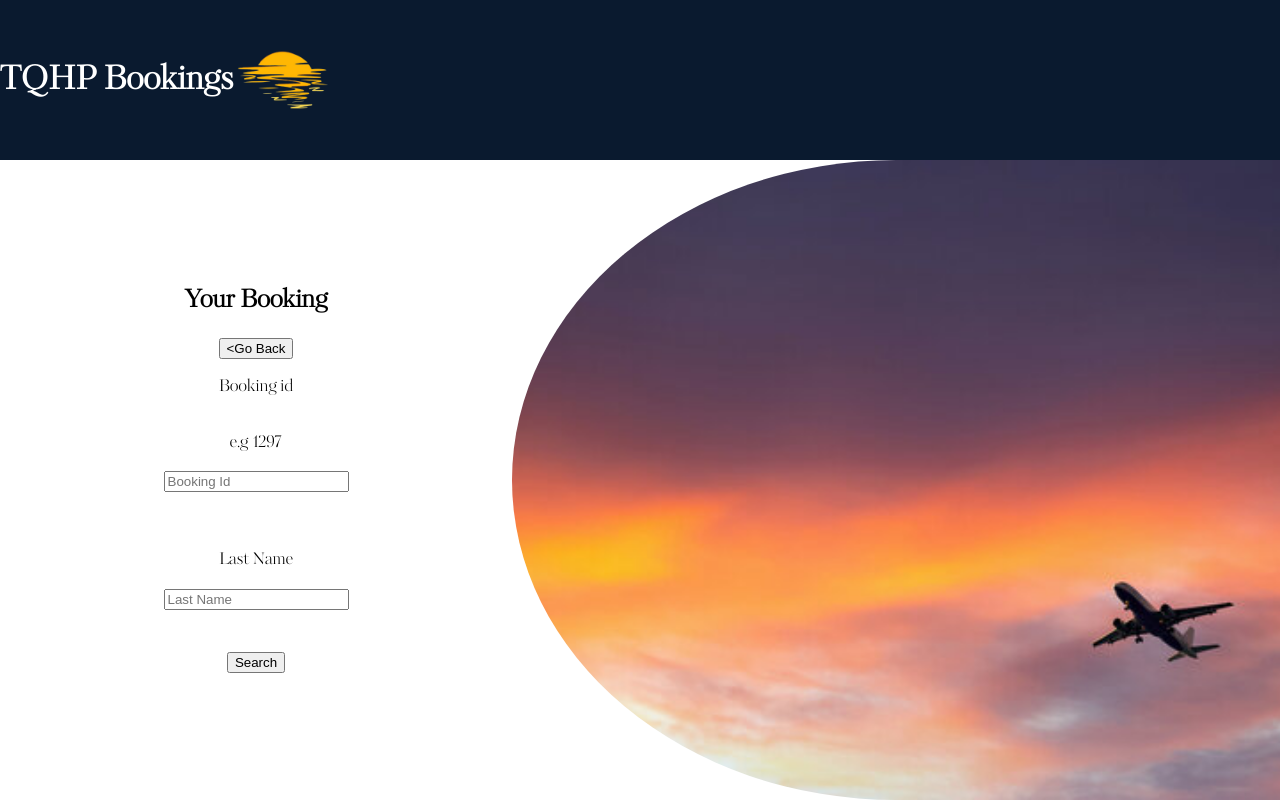
After one commit to heidimusoke/Team_Project, a Flask app: page /retrieveBooking in a window 1280 px wide. The commit adds this page. Run offline with Flask 3, Linux system fonts and the light colour scheme.

Commit message:
worked on edit booking page

```diff
--- a/project/app.py
+++ b/project/app.py
@@ -24,6 +24,10 @@ def userHome():
 def home():
     return render_template("home.html")
 
+# retrieve booking
+@app.route("/retrieveBooking")
+def retrieveBooking():
+    return render_template("retrieveBooking.html")
 
 # Show All Flights
 @app.route("/showFlights")
@@ -168,20 +172,20 @@ def addBooking():
 @app.route("/showBooking/<int:bookingID>", methods = ["GET"])
 def showBooking(bookingID):
     conn = getDbConnection()
-    booking = conn.execute("""SELECT * WHERE bookingID = ?""", (bookingID,))
+    booking = conn.execute("""SELECT * from Booking WHERE bookingID = ?""", (bookingID,))
     conn.close()
     return render_template("showBooking.html", booking = booking)
 
 #edit booking
-@app.route("/editBooking/<int:bookingID>", methods=["GET", "POST"])
-def editBooking(bookingID):
+@app.route("/editBooking/<int:bookingID>/<string:lastName>", methods=["GET", "POST"])
+def editBooking(bookingID, lastName):
     conn = getDbConnection()
-    b = conn.execute("SELECT * FROM Flight WHERE flightNumber =?", (bookingID,)).fetchone()
+    b = conn.execute("SELECT * FROM Booking inner join Customer on Booking.customerID = Customer.customerID where bookingID =? and  customerName= ?", (bookingID, lastName)).fetchone()
     if b is None:
         conn.close()
         return """
 <script>
-    alert('Booking ID does not exist');
+    alert('Booking does not exist');
     window.history.back();
 </script>
 """
--- /dev/null
+++ b/project/static/retrieveBooking.css
@@ -0,0 +1,69 @@
+@font-face {
+    font-family: 'KompotDisplay';
+    src: url('/static/fonts/kompot-display-demo.regular.otf') format('opentype');
+    font-weight: normal;
+    font-style: normal;
+}
+
+@font-face {
+    font-family: 'KudryashevDisplay';
+    src: url('/static/fonts/kudryashev-display-regular.ttf') format('truetype');
+}
+
+html, body {
+    margin: 0;
+    height: 100%;      /*lets the content control height */
+    width: 100%;
+    font-family: 'KudryashevDisplay', sans-serif;
+}
+#top{
+    background: #0A1A2F;
+    height:20%;
+    color: white;
+    font-size:16px;
+    display: flex;
+    align-items: center;
+    justify-content: flex-start;
+}
+#logo {
+    height: 100px;
+    width: auto;
+}
+
+#main{
+    display:flex;
+    width: 100%;
+    flex-direction: row;
+    height:80%;
+}
+#entry {
+    display: flex;
+    flex-direction: column;
+    justify-content: center;
+    align-items: center;
+    text-align: center;
+    width: 40%;
+}
+#image {
+    width: 60%;
+    height: 100%;
+    margin: 0;
+    display: flex;
+    justify-content: center;
+    align-items: center;
+    overflow: hidden;        /* clips the image */
+}
+
+#image img {
+    display: block;
+    width: 100%;
+    height: 100%;
+    object-fit: cover;
+    object-position: center;
+
+    /* Circular left edge */
+    border-top-left-radius: 50%;
+    border-bottom-left-radius: 50%;
+    border-top-right-radius: 0;
+    border-bottom-right-radius: 0;
+}
--- /dev/null
+++ b/project/templates/retrieveBooking.html
@@ -0,0 +1,41 @@
+<!DOCTYPE html>
+<html lang="en">
+<head>
+    <meta charset="UTF-8">
+    <meta name="viewport" content="width=device-width, initial-scale=1.0">
+   <link rel="stylesheet" href="{{ url_for('static', filename='retrieveBooking.css') }}">
+    <title>Retrieve Booking</title>
+</head>
+<body>
+    <div id ="top">
+         <h1>TQHP Bookings</h1>
+         <img id="logo" src="{{ url_for('static', filename='Images/sunset logo.png') }}">
+    </div>
+
+        <div id = "main">
+            <div id = "entry">
+                <h2>Your Booking</h2>
+                <button class = "backButton" type ="button" onclick="location.href='/'">&lt;Go Back</button>
+                <p><label>Booking id</label><br>
+                <p>e.g 1297</p>
+                <input id = "id" name = "id" placeholder = "Booking Id" required></p><br>
+
+                <label>Last Name</label>
+                <p><input id = "ln" name = "lastname" placeholder = "Last Name" required></p><br>
+
+                <button id = "search" onclick= "goToEdit()"> Search</button><br>
+            </div>
+            <div id = "image">
+                <img src="{{ url_for('static', filename='Images/dusk plane.jpg') }}" alt="dusk">
+            </div>
+        </div>
+
+
+    </body>
+        <script>
+        function goToEdit(){
+            let id = document.getElementById("id").value.trim();
+            let ln = document.getElementById("ln").value.trim();
+            location.href = "/editBooking/" + id + "/" + ln;
+        }
+    </script>
```
Also changed, not shown: project/static/airplane.css (+10 -7 lines), project/static/userHome.css (+45 -1 lines), project/templates/editBooking.html (+13 -9 lines), project/templates/userHome.html (+70 -27 lines), project/AirPlaneSystem.db, project/static/Images/dusk plane.jpg (added).
